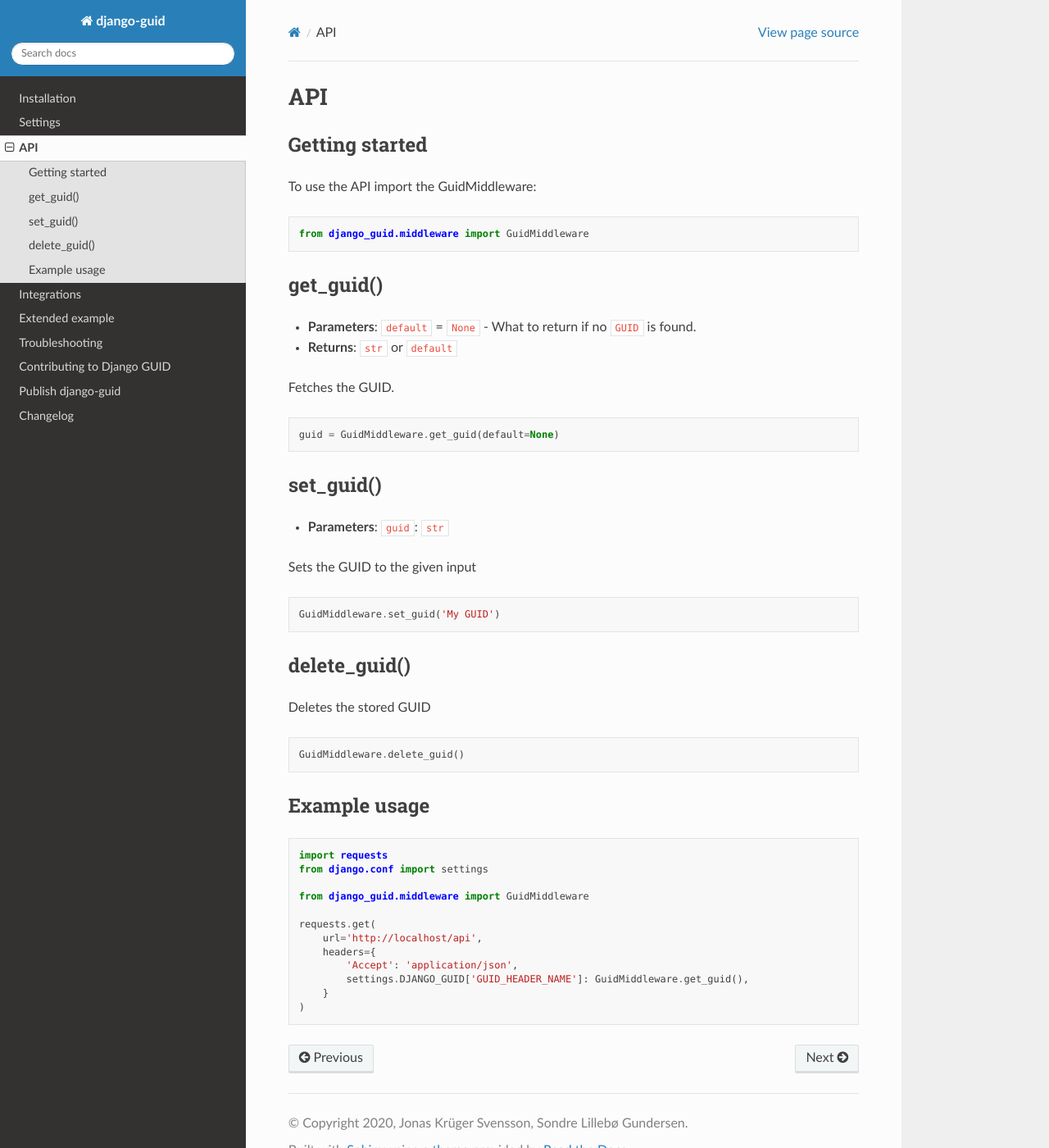
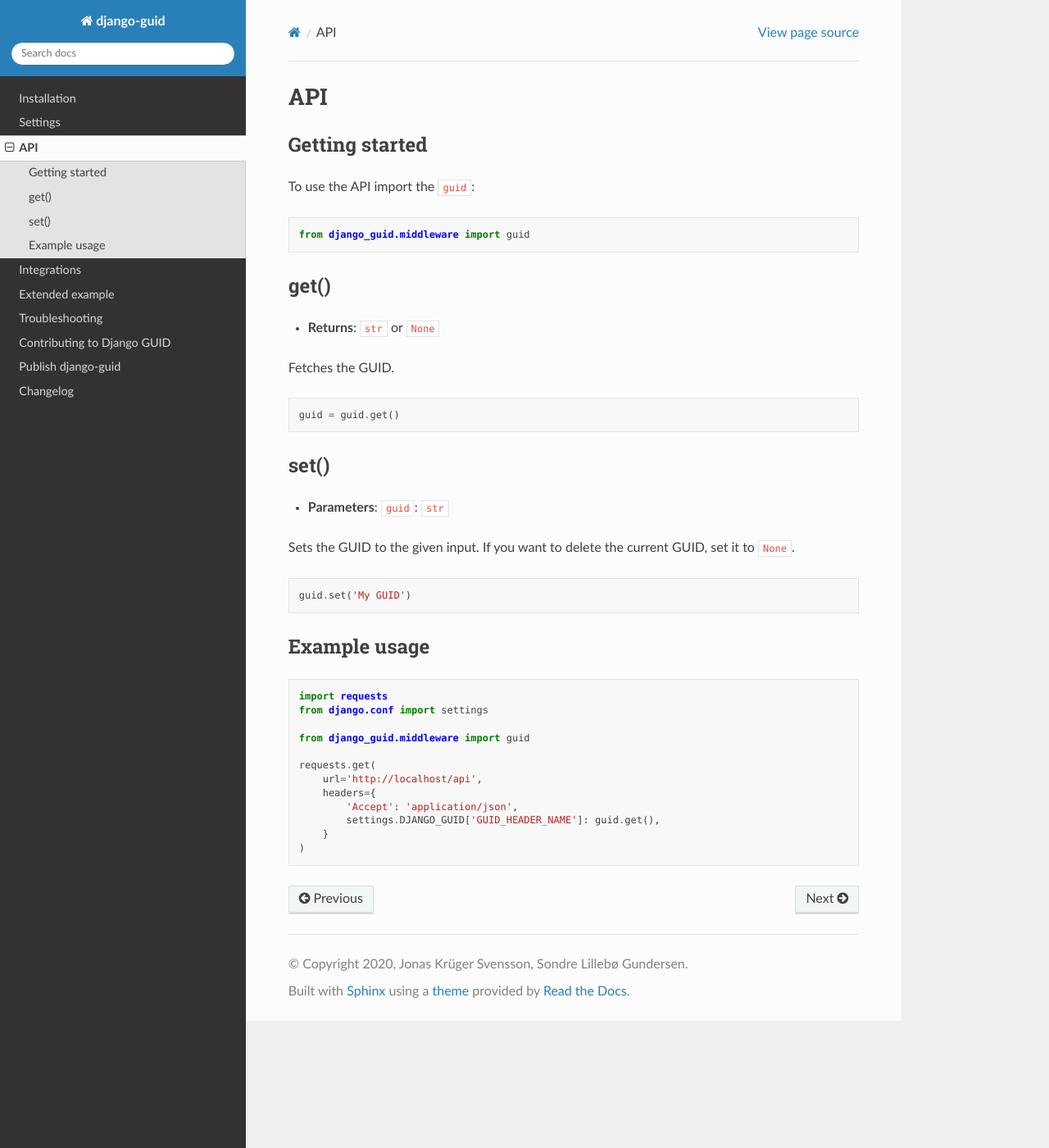
Before and after one commit to snok/django-guid, a Sphinx documentation site: the page built from docs/api.rst, in a window 1280 px wide and 1400 px high. Shown: the whole window at 82% size. Built offline with Sphinx 7.4.7 and the Read the Docs theme 2.0.0, drawn with Linux system fonts in a browser that asks for light colours.

```diff
--- a/CONTRIBUTORS.rst
+++ b/CONTRIBUTORS.rst
@@ -3,9 +3,13 @@ Project Owner
 
 * Jonas Krüger Svensson | `@JonasKs <https://github.com/JonasKs>`_ | `hotfix.guru <https://hotfix.guru>`_
 
+Project Members
+---------------
+
+* Sondre Lillebø Gundersen | `@sondrelg <https://github.com/sondrelg>`_
+
 Awesome Contributors
 --------------------
 
-* Sondre Lillebø Gundersen | `@sondrelg <https://github.com/sondrelg>`_
 * Ingvald Lorentzen | `@ingvaldlorentzen <https://github.com/ingvaldlorentzen>`_
 * Iftah Haimovitch | `@Iftahh <https://github.com/Iftahh>`_
--- a/docs/api.rst
+++ b/docs/api.rst
@@ -3,43 +3,32 @@ API
 
 Getting started
 ---------------
-To use the API import the GuidMiddleware:
+To use the API import the ``guid``:
 
 .. code-block:: python
 
-    from django_guid.middleware import GuidMiddleware
+    from django_guid.middleware import guid
 
 
-get_guid()
+get()
 ----------
-* **Parameters**: ``default`` = ``None`` - What to return if no ``GUID`` is found.
-
-* **Returns**: ``str`` or ``default``
+* **Returns**: ``str`` or ``None``
 
 Fetches the GUID.
 
 .. code-block:: python
 
-    guid = GuidMiddleware.get_guid(default=None)
+    guid = guid.get()
 
-set_guid()
+set()
 ----------
 * **Parameters**: ``guid``: ``str``
 
-Sets the GUID to the given input
+Sets the GUID to the given input. If you want to delete the current GUID, set it to ``None``.
 
 .. code-block:: python
 
-    GuidMiddleware.set_guid('My GUID')
-
-
-delete_guid()
--------------
-Deletes the stored GUID
-
-.. code-block:: python
-
-    GuidMiddleware.delete_guid()
+    guid.set('My GUID')
 
 
 Example usage
@@ -50,12 +39,12 @@ Example usage
     import requests
     from django.conf import settings
 
-    from django_guid.middleware import GuidMiddleware
+    from django_guid.middleware import guid
 
     requests.get(
         url='http://localhost/api',
         headers={
             'Accept': 'application/json',
-            settings.DJANGO_GUID['GUID_HEADER_NAME']: GuidMiddleware.get_guid(),
+            settings.DJANGO_GUID['GUID_HEADER_NAME']: guid.get(),
         }
     )
--- a/docs/install.rst
+++ b/docs/install.rst
@@ -33,12 +33,12 @@ Add :code:`django_guid` to your :code:`INSTALLED_APPS`:
 2. Middleware
 -------------
 
-Add the :code:`django_guid.middleware.GuidMiddleware` to your ``MIDDLEWARE``:
+Add the :code:`django_guid.middleware.guid_middleware` to your ``MIDDLEWARE``:
 
 .. code-block:: python
 
     MIDDLEWARE = [
-        'django_guid.middleware.GuidMiddleware',
+        'django_guid.middleware.guid_middleware',
         ...
      ]
 
--- a/pyproject.toml
+++ b/pyproject.toml
@@ -8,7 +8,8 @@ readme = "README.rst"
 homepage = "https://github.com/snok/django-guid"
 repository = "https://github.com/snok/django-guid"
 documentation = "https://django-guid.readthedocs.io/en/latest"
-keywords = ['django', 'logging', 'request', 'web', 'uuid', 'guid', 'correlation', 'correlation-id']
+keywords = ['django', 'async', 'async support', 'logging', 'request', 'web', 'uuid', 'guid', 'correlation',
+    'correlation-id', 'request-id', 'request id', 'log id', 'logging id', 'middleware']
 classifiers = [
     'Development Status :: 5 - Production/Stable',
     'Development Status :: 5 - Production/Stable',
```
Also changed, not shown: CHANGELOG.rst (+12 -0 lines), README.rst (+21 -5 lines), docs/index.rst (+21 -5 lines), .pre-commit-config.yaml, 1 other file.
